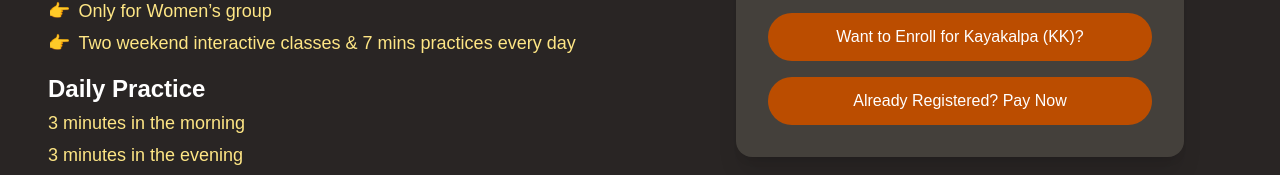
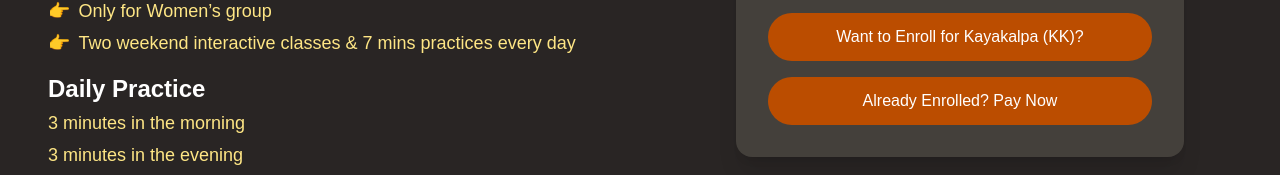
Before and after one commit to Itz-Viggy/Yoga-Registration, a Next.js app: page / in a window 1280 px wide. Shown: the part 403-578 px from the top of the page. Built offline with nearby package versions, Linux system fonts and the light colour scheme.

Commit message:
Changed Resgistered

```diff
--- a/src/app/page.tsx
+++ b/src/app/page.tsx
@@ -144,7 +144,7 @@
       onClick={() => router.push("/register/step1")}
       className="w-full py-3 px-4 bg-amber-700 text-white rounded-full hover:bg-stone-500 transition-colors text-sm md:text-base"
     >
-      Already Registered? Pay Now
+      Already Enrolled? Pay Now
     </button>
   </div>
 </section>
```
